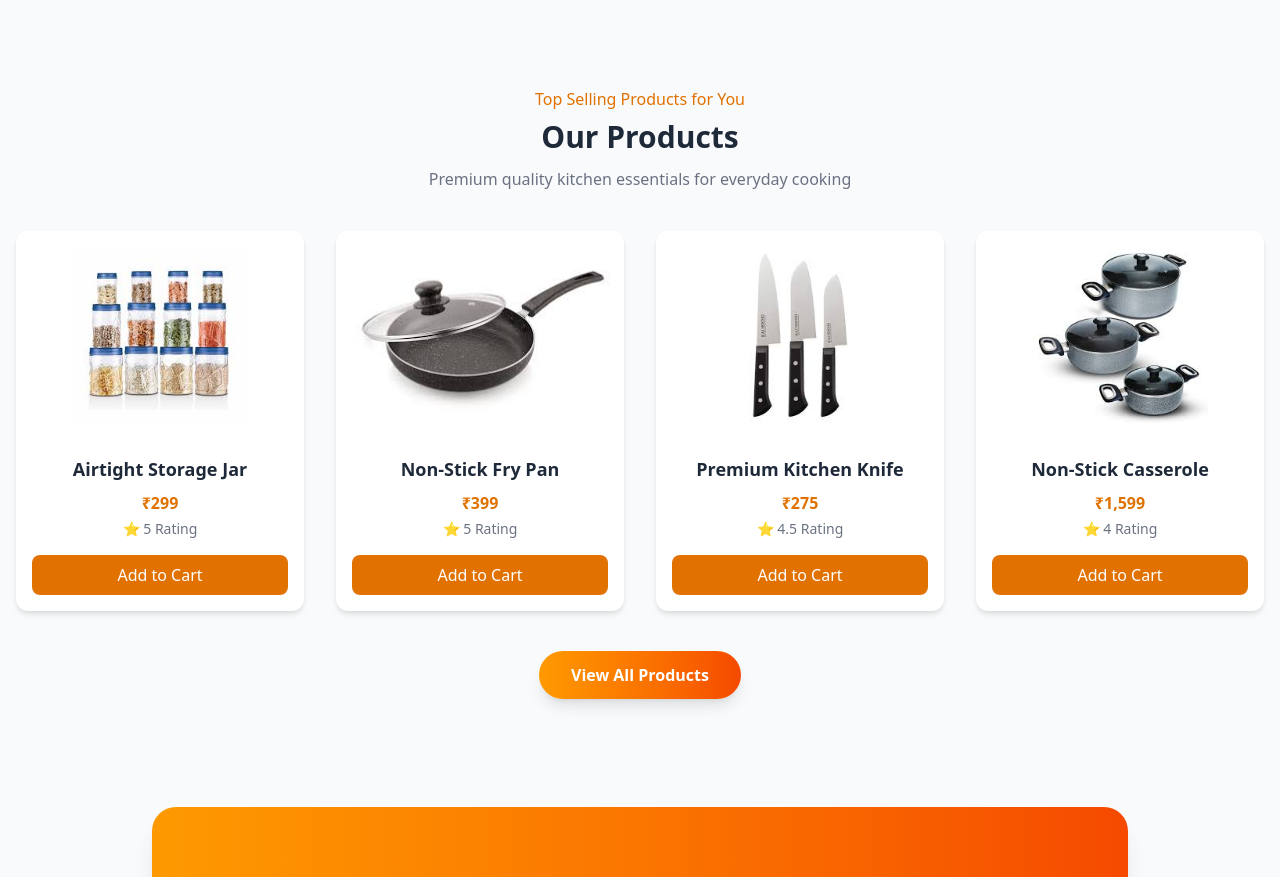
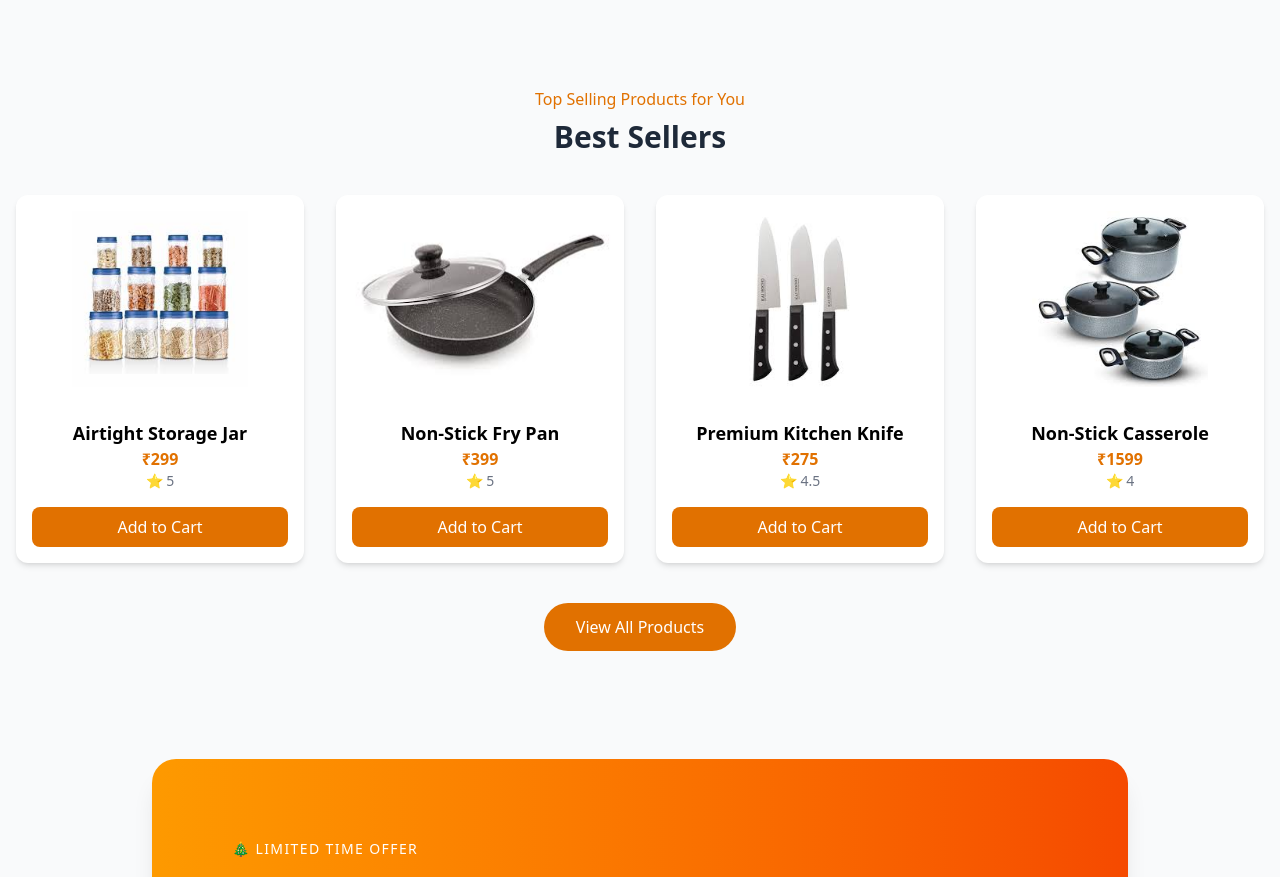
Before and after one commit to farsanathasni/Liyana-Metals, a React (Vite) app: page / in a window 1280 px wide. Shown: the part 663-1540 px from the top of the page. Built offline with nearby package versions, Linux system fonts and the light colour scheme; data requests are answered from the project's data file.

Commit message:
initial react project

```diff
--- a/db.json
+++ b/db.json
@@ -290,6 +290,12 @@
       "image": "https://i.pinimg.com/1200x/91/d5/76/91d5763a7b02fa42da31ee0e72e80cd2.jpg",
       "category": "Kitchen Tools",
       "quantity": 7
+    },
+    {
+      "id": "41fd",
+      "productId": 1,
+      "price": 299,
+      "quantity": 2
     }
   ]
 }
--- a/src/Components/Layout/Banner.jsx
+++ b/src/Components/Layout/Banner.jsx
@@ -1,6 +1,8 @@
 import React from "react";
+import { useNavigate } from "react-router-dom";
 
 function Banner() {
+  const navigate=useNavigate()
   return (
 <section className="py-15 bg-gray-50">
   <div className="max-w-5xl mx-auto px-6">
@@ -26,7 +28,9 @@ function Banner() {
           kitchen essentials. Hurry, offers end soon!
         </p>
 
-        <button className="mt-6 bg-white text-amber-700 font-semibold px-7 py-3 rounded-lg hover:bg-gray-100 transition">
+        <button className="mt-6 bg-white text-amber-700 font-semibold px-7 py-3 rounded-lg hover:bg-gray-100 transition"
+        onClick={()=>navigate("/products")}
+        >
           Shop Now 🎁
         </button>
       </div>
--- a/src/Components/Products/BestSeller.jsx
+++ b/src/Components/Products/BestSeller.jsx
@@ -1,114 +1,102 @@
 import React from "react";
+import { useNavigate } from "react-router-dom";
+import { useCart } from "../../Contexts/CartContext";
+import { useAuth } from "../../Contexts/AuthContext";
+
 import airtightjarImg from "../../assets/airtightjar.jpeg";
 import farypanImg from "../../assets/farypan.jpeg";
 import knife1Img from "../../assets/knife1.jpeg";
 import nonsticcasaroleImg from "../../assets/nonsticcasarole.jpeg";
-import { useNavigate } from "react-router-dom";
 
 const Productsdata = [
   {
     id: 1,
     img: airtightjarImg,
     title: "Airtight Storage Jar",
-    price: "₹299",
+    price: 299,
     rating: 5.0,
   },
   {
     id: 2,
     img: farypanImg,
     title: "Non-Stick Fry Pan",
-    price: "₹399",
+    price: 399,
     rating: 5.0,
   },
   {
     id: 3,
     img: knife1Img,
     title: "Premium Kitchen Knife",
-    price: "₹275",
+    price: 275,
     rating: 4.5,
   },
   {
     id: 4,
     img: nonsticcasaroleImg,
     title: "Non-Stick Casserole",
-    price: "₹1,599",
+    price: 1599,
     rating: 4.0,
   },
 ];
 
 function BestSeller() {
+  const navigate = useNavigate();
+  const { addToCart } = useCart();
+  const { isAuthenticated } = useAuth();
 
-  const navigate=useNavigate()
+  const handleAddToCart = (item) => {
+    if (!isAuthenticated) {
+      alert("Please login to add items to cart");
+      navigate("/loginpage");
+      return;
+    }
+
+    addToCart({ ...item, quantity: 1 });
+    alert(`${item.title} added to cart!`);
+  };
 
   return (
     <section className="py-12 bg-gray-50">
       <div className="max-w-7xl mx-auto px-4">
 
-        {/* Heading */}
         <div className="text-center mb-10">
           <p className="text-amber-600 font-medium">
             Top Selling Products for You
           </p>
           <h1 className="text-3xl font-bold text-gray-800 mt-2">
-            Our Products
+            Best Sellers
           </h1>
-          <p className="text-gray-500 mt-3">
-            Premium quality kitchen essentials for everyday cooking
-          </p>
         </div>
 
-        {/* Product Grid */}
         <div className="grid grid-cols-1 sm:grid-cols-2 md:grid-cols-3 lg:grid-cols-4 gap-8">
           {Productsdata.map((item) => (
-            <div
-              key={item.id}
-              className="bg-white rounded-xl shadow-md hover:shadow-lg transition duration-300"
-            >
-              {/* Image */}
-             {/* Image wrapper */}
-          <div className="relative h-52 w-full bg-white flex items-center justify-center rounded-t-xl">
+            <div key={item.id} className="bg-white rounded-xl shadow-md">
 
-  {/* Offer badge */}
-  {/* <span className="absolute top-3 left-3 bg-orange-500 text-white text-xs px-3 py-1 rounded-full">
-    20% OFF
-  </span> */}
-
-  {/* Image */}
-         <img
-             src={item.img}
-             alt={item.title}
-             className="max-h-44 w-auto object-contain"
-         />
+              <div className="h-52 flex items-center justify-center">
+                <img src={item.img} alt={item.title} className="max-h-44" />
               </div>
 
+              <div className="p-4 text-center">
+                <h3 className="font-semibold text-lg">{item.title}</h3>
+                <p className="text-amber-600 font-bold">₹{item.price}</p>
+                <p className="text-sm text-gray-500">⭐ {item.rating}</p>
 
-              {/* Content */}
-              <div className="p-4 text-center">
-                <h3 className="font-semibold text-lg text-gray-800">
-                  {item.title}
-                </h3>
-
-                <p className="text-amber-600 font-bold mt-2">
-                  {item.price}
-                </p>
-
-                <p className="text-sm text-gray-500 mt-1">
-                  ⭐ {item.rating} Rating
-                </p>
-
-                <button className="mt-4 w-full bg-amber-600 text-white py-2 rounded-lg hover:bg-amber-700 transition">
+                <button
+                  onClick={() => handleAddToCart(item)}
+                  className="mt-4 w-full bg-amber-600 text-white py-2 rounded-lg"
+                >
                   Add to Cart
                 </button>
               </div>
+
             </div>
           ))}
         </div>
 
         <div className="text-center mt-10">
-  <button className="px-8 py-3 bg-gradient-to-r from-amber-500 to-orange-600
-                     text-white font-semibold rounded-full shadow-lg
-                     hover:shadow-xl hover:scale-105 transition duration-300"
-                     onClick={()=>navigate("/products")}
+          <button
+            onClick={() => navigate("/products")}
+            className="px-8 py-3 bg-amber-600 text-white rounded-full"
           >
             View All Products
           </button>
@@ -120,161 +108,3 @@ function BestSeller() {
 }
 
 export default BestSeller;
-
-
-
-
-// import React from "react";
-// import { useNavigate } from "react-router-dom";
-// import { useAuth } from "../../Contexts/AuthContext";
-// import airtightjarImg from "../../assets/airtightjar.jpeg";
-// import farypanImg from "../../assets/farypan.jpeg";
-// import knife1Img from "../../assets/knife1.jpeg";
-// import nonsticcasaroleImg from "../../assets/nonsticcasarole.jpeg";
-
-// const Productsdata = [
-//   {
-//     id: 1,
-//     img: airtightjarImg,
-//     title: "Airtight Storage Jar",
-//     price: "₹299",
-//     rating: 5.0,
-//   },
-//   {
-//     id: 2,
-//     img: farypanImg,
-//     title: "Non-Stick Fry Pan",
-//     price: "₹399",
-//     rating: 5.0,
-//   },
-//   {
-//     id: 3,
-//     img: knife1Img,
-//     title: "Premium Kitchen Knife",
-//     price: "₹275",
-//     rating: 4.5,
-//   },
-//   {
-//     id: 4,
-//     img: nonsticcasaroleImg,
-//     title: "Non-Stick Casserole",
-//     price: "₹1,599",
-//     rating: 4.0,
-//   },
-// ];
-
-// function BestSeller() {
-//   const navigate = useNavigate();
-//   const { isAuthenticated } = useAuth();
-
-//   const handleAddToCart = (item) => {
-//     if (!isAuthenticated) {
-//       alert("Please login to add items to cart");
-//       navigate("/loginpage");
-//       return;
-//     }
-
-//     try {
-//       const cart = JSON.parse(localStorage.getItem('cart') || '[]');
-//       const existingItem = cart.find(cartItem => cartItem.id === item.id);
-
-//       if (existingItem) {
-//         existingItem.quantity += 1;
-//       } else {
-//         cart.push({ ...item, quantity: 1 });
-//       }
-
-//       localStorage.setItem('cart', JSON.stringify(cart));
-//       alert(`${item.title} added to cart!`);
-//     } catch (err) {
-//       alert('Failed to add to cart');
-//     }
-//   };
-
-//   const handleViewProduct = (id) => {
-//     navigate(`/products/${id}`);
-//   };
-
-//   const handleViewAllProducts = () => {
-//     navigate("/products");
-//   };
-
-//   return (
-//     <section className="py-12 bg-gray-50">
-//       <div className="max-w-7xl mx-auto px-4">
-//         {/* Heading */}
-//         <div className="text-center mb-10">
-//           <p className="text-amber-600 font-medium">
-//             Top Selling Products for You
-//           </p>
-//           <h1 className="text-3xl font-bold text-gray-800 mt-2">
-//             Best Sellers
-//           </h1>
-//           <p className="text-gray-500 mt-3">
-//             Premium quality kitchen essentials for everyday cooking
-//           </p>
-//         </div>
-
-//         {/* Product Grid */}
-//         <div className="grid grid-cols-1 sm:grid-cols-2 md:grid-cols-3 lg:grid-cols-4 gap-8">
-//           {Productsdata.map((item) => (
-//             <div
-//               key={item.id}
-//               className="bg-white rounded-xl shadow-md hover:shadow-lg transition duration-300 overflow-hidden"
-//             >
-//               {/* Image */}
-//               <div
-//                 className="relative h-52 w-full bg-white flex items-center justify-center rounded-t-xl cursor-pointer"
-//                 onClick={() => handleViewProduct(item.id)}
-//               >
-//                 <img
-//                   src={item.img}
-//                   alt={item.title}
-//                   className="max-h-44 w-auto object-contain hover:scale-110 transition-transform duration-300"
-//                 />
-//               </div>
-
-//               {/* Content */}
-//               <div className="p-4 text-center">
-//                 <h3
-//                   className="font-semibold text-lg text-gray-800 cursor-pointer hover:text-amber-600"
-//                   onClick={() => handleViewProduct(item.id)}
-//                 >
-//                   {item.title}
-//                 </h3>
-
-//                 <p className="text-amber-600 font-bold mt-2">
-//                   {item.price}
-//                 </p>
-
-//                 <p className="text-sm text-gray-500 mt-1">
-//                   ⭐ {item.rating} Rating
-//                 </p>
-
-//                 <button
-//                   onClick={() => handleAddToCart(item)}
-//                   className="mt-4 w-full bg-amber-600 text-white py-2 rounded-lg hover:bg-amber-700 transition"
-//                 >
-//                   Add to Cart
-//                 </button>
-//               </div>
-//             </div>
-//           ))}
-//         </div>
-
-//         <div className="text-center mt-10">
-//           <button
-//             onClick={handleViewAllProducts}
-//             className="px-8 py-3 bg-gradient-to-r from-amber-500 to-orange-600
-//                      text-white font-semibold rounded-full shadow-lg
-//                      hover:shadow-xl hover:scale-105 transition duration-300"
-//           >
-//             View All Products
-//           </button>
-//         </div>
-//       </div>
-//     </section>
-//   );
-// }
-
-// export default BestSeller;
```
Also changed, not shown: src/Components/Hero/Hero.jsx (+6 -1 lines). Lines whose indentation alone changed are shown as unchanged.
